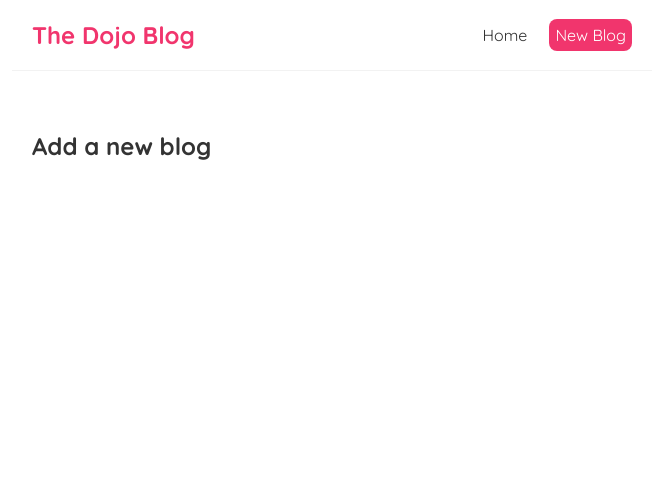
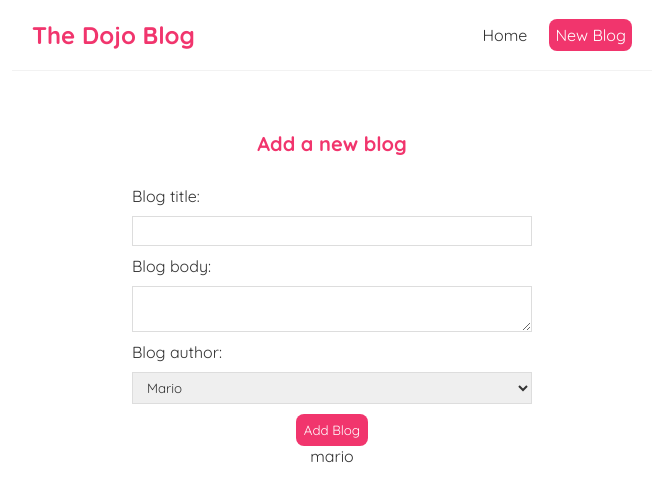
Before and after one commit to triartainyoman/react-dojo-blog, a React (Create React App) app: page /create in a window 1280 px wide. Shown: the top 502 px of the page, without its empty margins (308-971 px from the left). Built offline with nearby package versions, Linux system fonts and the light colour scheme.

Commit message:
Controlled inputs form

```diff
--- a/src/Create.jsx
+++ b/src/Create.jsx
@@ -1,7 +1,38 @@
+import { useState } from "react";
+
 const Create = () => {
+  const [title, setTitle] = useState("");
+  const [body, setBody] = useState("");
+  const [author, setAuthor] = useState("mario");
+
   return (
     <div className="create">
       <h2>Add a new blog</h2>
+      <form>
+        <label>Blog title:</label>
+        <input
+          type="text"
+          value={title}
+          onChange={(e) => setTitle(e.target.value)}
+          autoComplete="off"
+          required
+        />
+
+        <label>Blog body:</label>
+        <textarea
+          value={body}
+          onChange={(e) => setBody(e.target.value)}
+          required
+        ></textarea>
+
+        <label>Blog author:</label>
+        <select value={author} onChange={(e) => setAuthor(e.target.value)}>
+          <option value="mario">Mario</option>
+          <option value="yoshi">Yoshi</option>
+        </select>
+        <button>Add Blog</button>
+        <p>{author}</p>
+      </form>
     </div>
   );
 };
--- a/src/index.css
+++ b/src/index.css
@@ -74,3 +74,41 @@
   border-radius: 8px;
   cursor: pointer;
 }
+
+/* Create new blog form */
+.create {
+  max-width: 400px;
+  margin: 0 auto;
+  text-align: center;
+}
+
+.create label {
+  text-align: left;
+  display: block;
+}
+
+.create h2 {
+  font-size: 20px;
+  color: #f1356d;
+  margin-bottom: 30px;
+}
+
+.create input,
+.create textarea,
+.create select {
+  width: 100%;
+  padding: 6px 10px;
+  margin: 10px 0;
+  border: 1px solid #ddd;
+  box-sizing: border-box;
+  display: block;
+}
+
+.create button {
+  background-color: #f1356d;
+  color: #fff;
+  border: 0;
+  padding: 8px;
+  border-radius: 8px;
+  cursor: pointer;
+}
```
